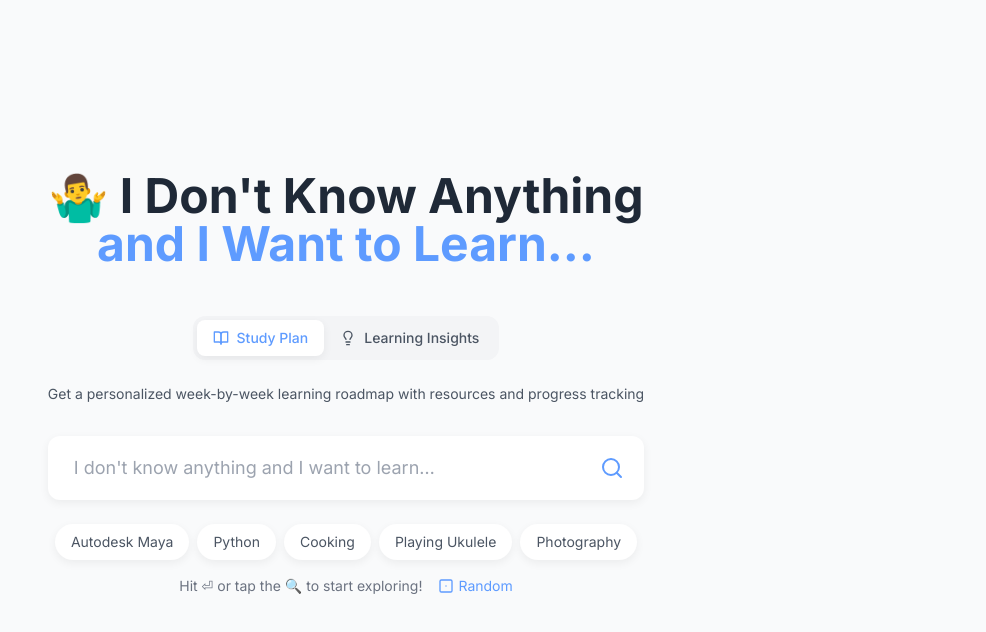
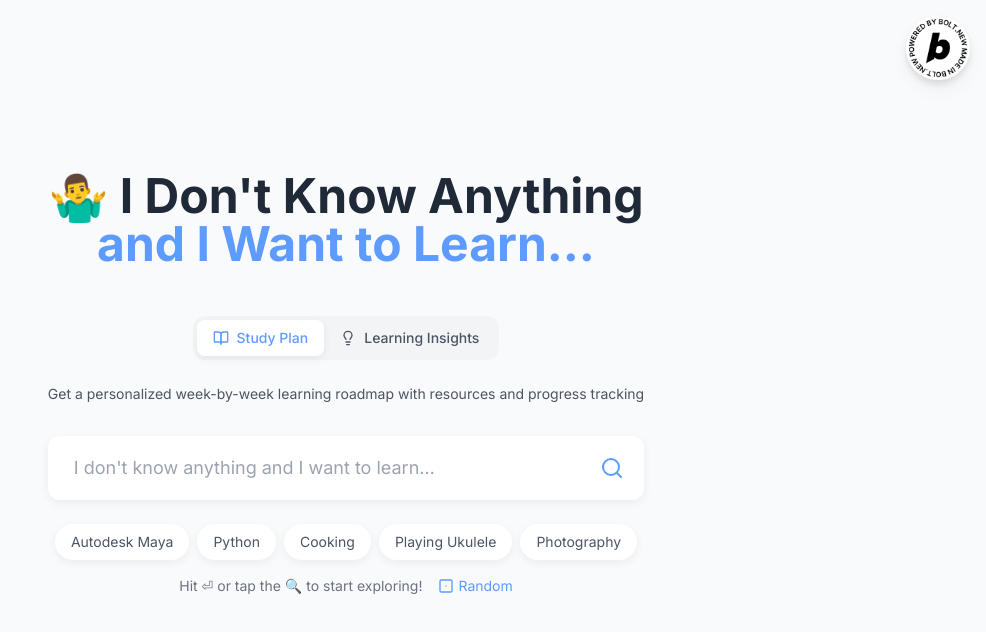
Before and after one commit to ddanakim0304/idontknowanythingandiwanttolearn, a React (Vite) app: page / in a window 1280 px wide. Shown: the top 632 px of the page, without its empty margins (294-1280 px from the left). Built offline with nearby package versions, Linux system fonts and the light colour scheme; no server answers.

Commit message:
Add Bolt.new badge to the application

```diff
--- a/src/components/LandingPage.tsx
+++ b/src/components/LandingPage.tsx
@@ -30,7 +30,22 @@ const LandingPage: React.FC = () => {
   };
 
   return (
-    <div className="min-h-screen flex flex-col items-center justify-center px-4">
+    <div className="min-h-screen flex flex-col items-center justify-center px-4 relative">
+      {/* Bolt.new Badge */}
+      <a
+        href="https://bolt.new/"
+        target="_blank"
+        rel="noopener noreferrer"
+        className="fixed top-4 right-4 z-50 transition-transform hover:scale-105"
+        aria-label="Made with Bolt.new"
+      >
+        <img
+          src="/white_circle_360x360.png"
+          alt="Made with Bolt.new"
+          className="w-12 h-12 md:w-16 md:h-16 drop-shadow-lg"
+        />
+      </a>
+
       <div className="max-w-2xl mx-auto text-center">
         {/* Logo/Title */}
         <div className="mb-12">
```
